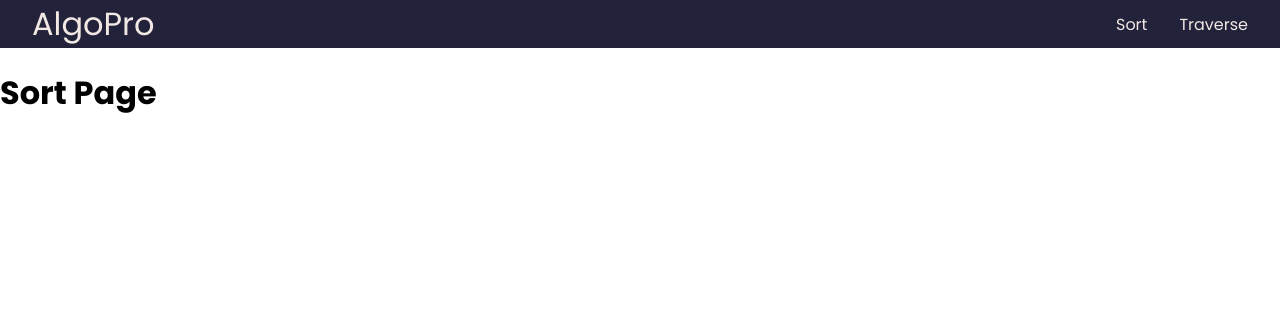
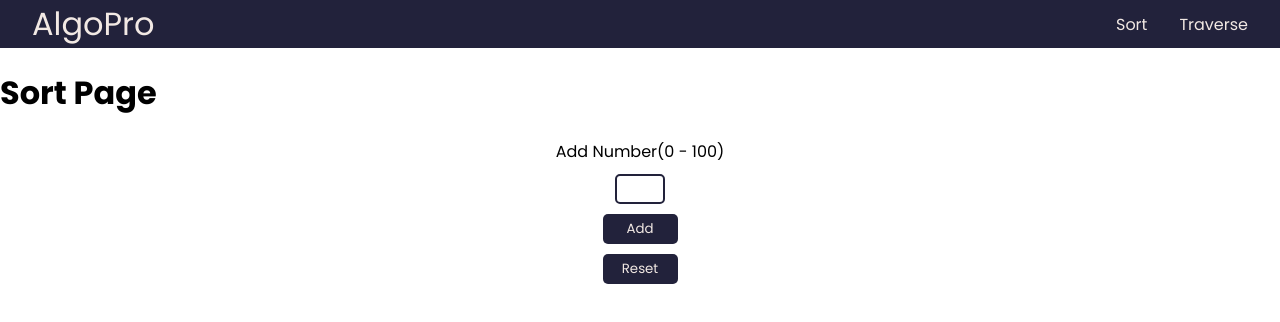
Before and after one commit to ArbabsLab/AlgoPro, a React (Vite) app in the folder algopro/: page /sortpage in a window 1280 px wide. Shown: the top 322 px of the page. Built offline with nearby package versions, Linux system fonts and the light colour scheme.

Commit message:
Added buttons to bubble sort page

```diff
--- /dev/null
+++ b/algopro/src/components/BubbleSort.jsx
@@ -0,0 +1,21 @@
+import React from 'react'
+
+export default function BubbleSort() {
+    const maxNum = 100
+    const minNum = 0
+
+    return (
+        <>
+        <div className="prelim-sort-buttons">
+            <label for='insert-node'>Add Number({minNum} - {maxNum})</label>
+            <input type="number" min={minNum} max={maxNum} name='insert-node'></input>
+            <button id='add-btn' className='sort-btn'>Add</button>
+
+            <button id='reset-btn' className='sort-btn'>Reset</button>
+        </div>
+
+        <div className='container-sort'></div>
+        </>
+
+    )
+}
--- a/algopro/src/components/SortPage.jsx
+++ b/algopro/src/components/SortPage.jsx
@@ -1,7 +1,12 @@
 import React from 'react'
+import BubbleSort from './BubbleSort'
 
 export default function SortPage() {
   return (
-    <h1>Sort Page</h1>
+    <>
+      <h1>Sort Page</h1>
+      <BubbleSort/>
+    </>
+
   )
 }
--- a/algopro/src/styles.css
+++ b/algopro/src/styles.css
@@ -45,3 +45,36 @@ body {
     color: var(--white);
     text-decoration: none;
 }
+
+.prelim-sort-buttons{
+    display: flex;
+    flex-direction: column;
+    gap: 10px;
+    align-items: center;
+
+}
+
+.prelim-sort-buttons input{
+    width: 50px;
+    height: 30px;
+    border: 2px solid var(--d-blue);
+    border-radius: 5px;
+}
+
+.prelim-sort-buttons .sort-btn{
+    width: 75px;
+    height: 30px;
+    border-radius: 5px;
+    background-color: var(--d-blue);
+    color: var(--white);
+    border: var(--white);
+}
+
+.prelim-sort-buttons .sort-btn:active {
+    width: 75px;
+    height: 30px;
+    border-radius: 5px;
+    background-color: var(--l-blue);
+    color: var(--white);
+    border: var(--white);
+}
```
